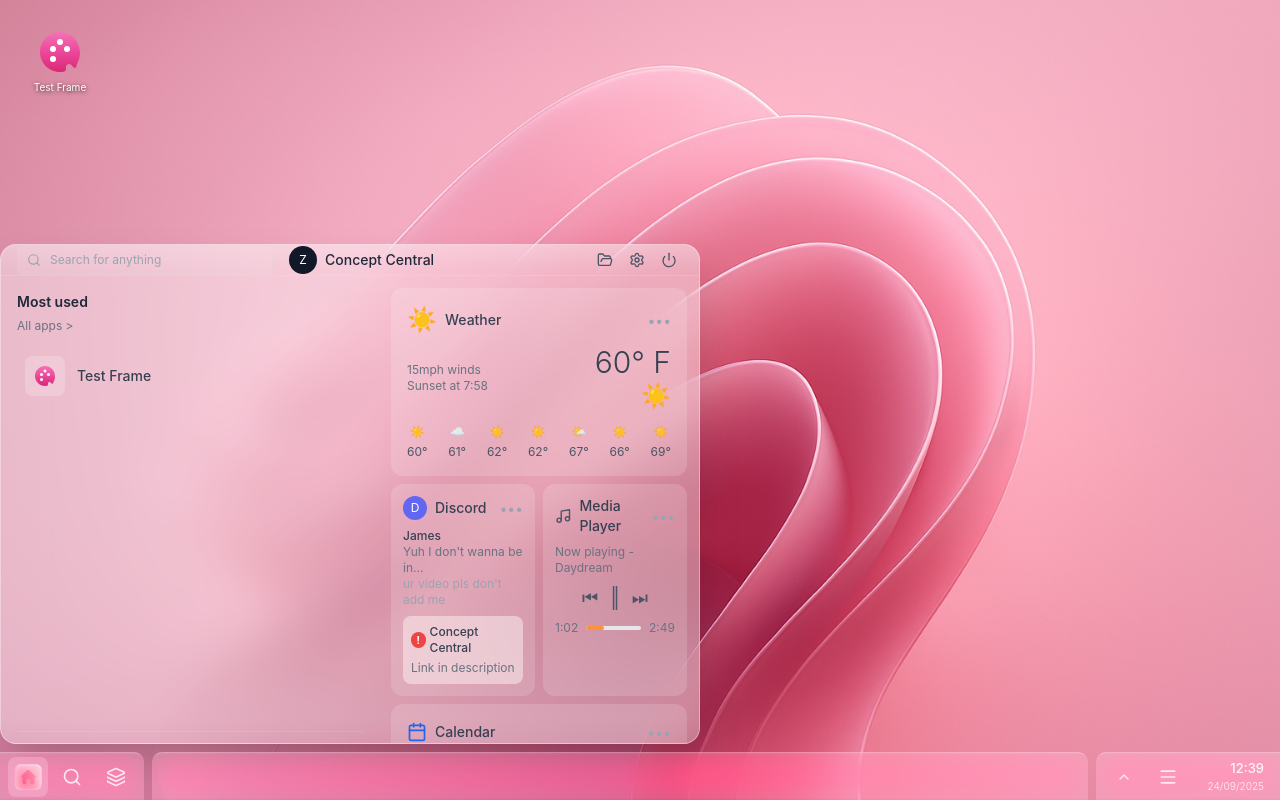
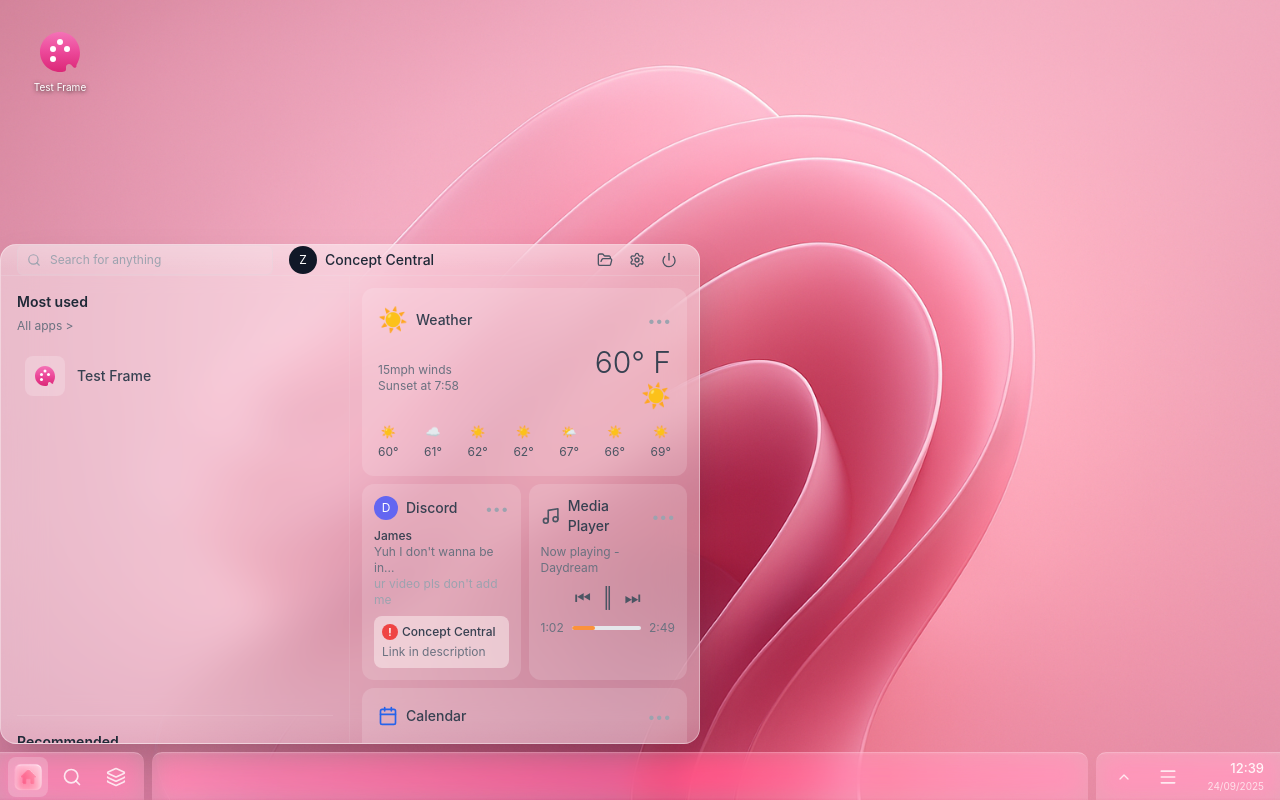
Before and after one commit to gtolontop/portfolio-desktop-style, a Next.js app: page / in a window 1280 px wide. Both pictures are taken after a click on the button 28 px from the left and 776 px from the top of the page. Built offline with nearby package versions, Linux system fonts and the light colour scheme.

Commit message:
Refactor StartMenu layout for improved section widths and styling

```diff
--- a/src/components/StartMenu.tsx
+++ b/src/components/StartMenu.tsx
@@ -141,7 +141,7 @@ export default function StartMenu({ isOpen, onClose }: StartMenuProps) {
       {/* Main Content */}
       <div className="flex-1 flex">
         {/* Left Section - Apps */}
-        <div className="flex-1 flex flex-col p-4">
+        <div className="w-1/2 flex flex-col p-4 border-r border-gray-200/10">
           {/* Section Title */}
           <div className="mb-3">
             <h3 className="text-sm font-semibold text-gray-800">Most used</h3>
@@ -200,7 +200,7 @@ export default function StartMenu({ isOpen, onClose }: StartMenuProps) {
         </div>
 
         {/* Right Section - Widgets */}
-        <div className="w-80 p-3 space-y-2">
+        <div className="w-1/2 p-3 space-y-2">
           {/* Weather Widget - Large Rectangle */}
           <div className="bg-white/15 rounded-xl p-4">
             <div className="flex items-center justify-between mb-2">
```
